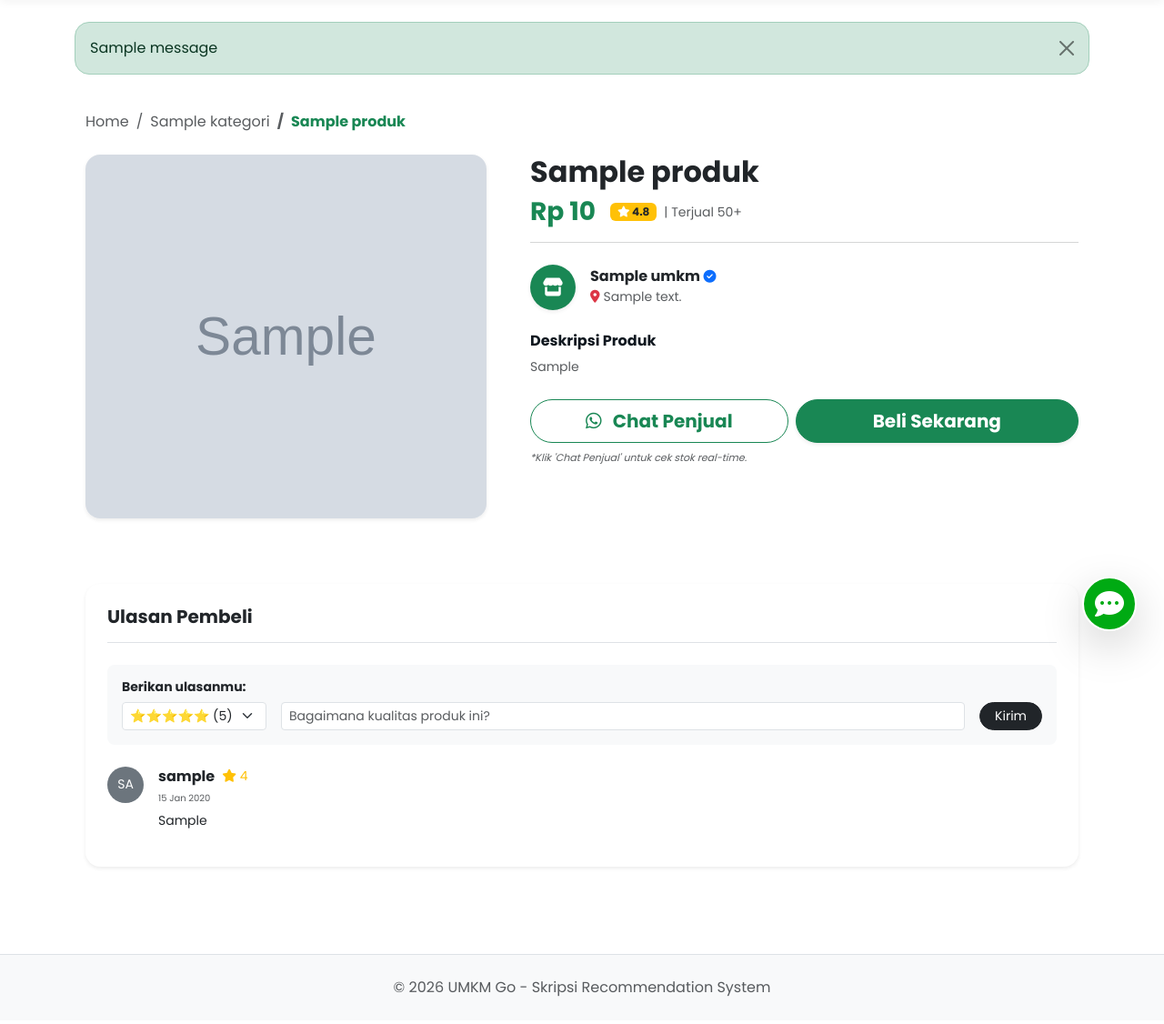
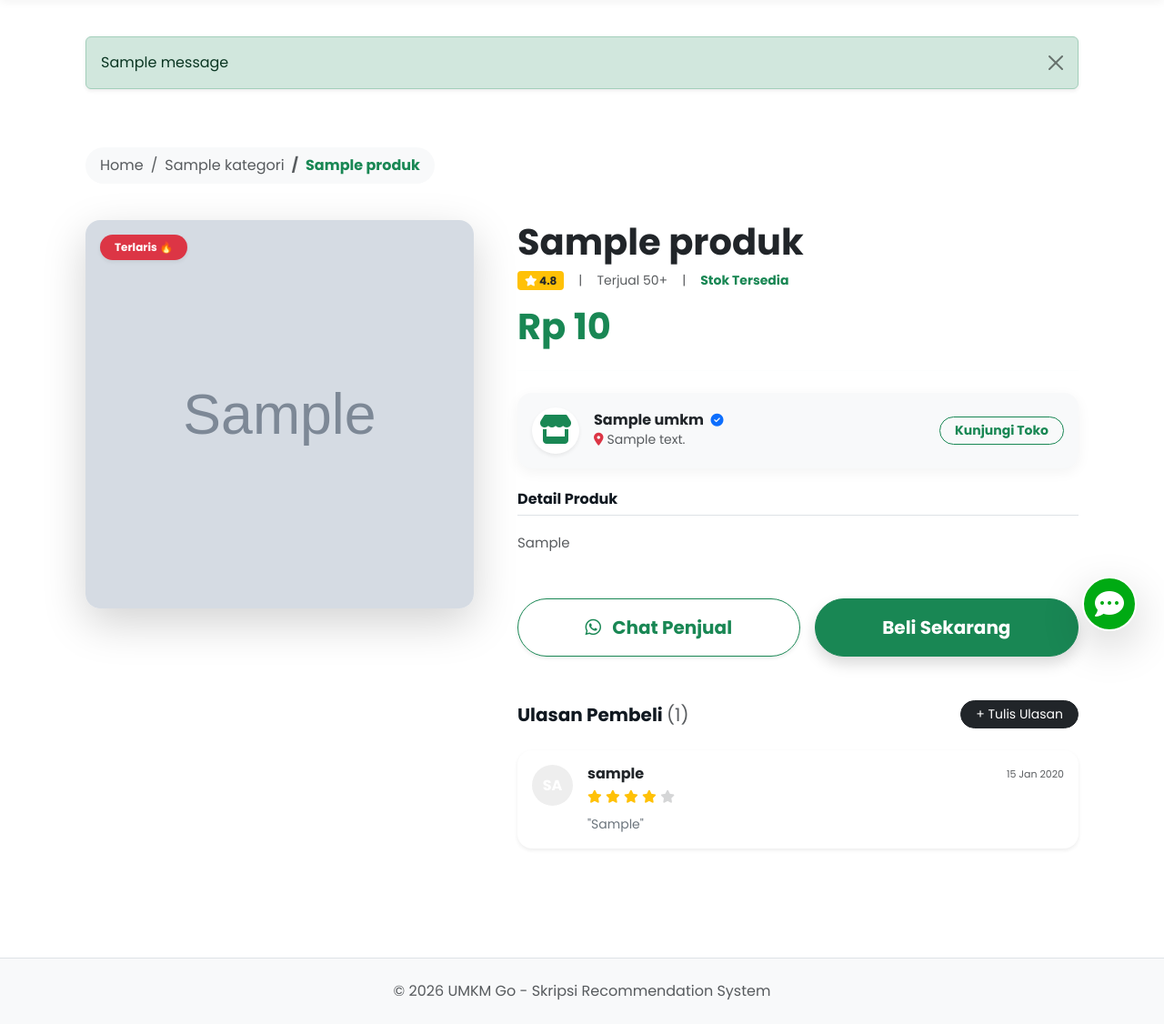
Before and after one commit to sahrulraiya23/go-umkm, a Django app: page /produk/1/ in a window 1280 px wide. Shown: the part 76-1202 px from the top of the page at 91% size. Before the commit the page ends 1172 px from the top, so only its background shows below. Run offline with Django 5.2, Linux system fonts and the light colour scheme; a user stored in the database is signed in; tables that the repository leaves empty hold one stand-in row (values such as "Sample post"); grey boxes marked "Sample" are stand-in pictures; one stand-in notice (Sample message) is shown.

Commit message:
add readme

```diff
--- a/web_rekomendasi/templates/base.html
+++ b/web_rekomendasi/templates/base.html
@@ -131,14 +131,16 @@
     </nav>
 
     <div class="container py-4" style="min-height: 80vh;">
-        {% if messages %}
+{% if messages %}
+        <div class="container mt-3">
             {% for message in messages %}
-                <div class="alert alert-{{ message.tags }} alert-dismissible fade show rounded-4" role="alert">
+                <div class="alert alert-{% if message.tags == 'error' %}danger{% else %}{{ message.tags }}{% endif %} alert-dismissible fade show shadow-sm" role="alert">
                     {{ message }}
                     <button type="button" class="btn-close" data-bs-dismiss="alert" aria-label="Close"></button>
                 </div>
             {% endfor %}
-        {% endif %}
+        </div>
+    {% endif %}
 
         {% block content %}
         {% endblock %}
--- a/web_rekomendasi/templates/detail_produk.html
+++ b/web_rekomendasi/templates/detail_produk.html
@@ -2,126 +2,187 @@
 
 {% block content %}
 
-<div class="container py-4">
+<style>
+    /* Custom Scrollbar untuk Deskripsi */
+    .deskripsi-area {
+        max-height: 300px;
+        overflow-y: auto;
+        padding-right: 10px;
+    }
+    .deskripsi-area::-webkit-scrollbar {
+        width: 6px;
+    }
+    .deskripsi-area::-webkit-scrollbar-thumb {
+        background-color: #ddd;
+        border-radius: 10px;
+    }
 
-    <nav aria-label="breadcrumb" class="mb-4">
-        <ol class="breadcrumb small">
+    /* Sticky Image pada Desktop */
+    @media (min-width: 768px) {
+        .sticky-product {
+            position: sticky;
+            top: 100px;
+            z-index: 10;
+        }
+    }
+</style>
+
+<div class="container py-5">
+
+    <nav aria-label="breadcrumb" class="mb-4 d-none d-md-block">
+        <ol class="breadcrumb small bg-light px-3 py-2 rounded-pill d-inline-flex">
             <li class="breadcrumb-item"><a href="{% url 'dashboard' %}" class="text-decoration-none text-muted">Home</a></li>
             <li class="breadcrumb-item"><a href="#" class="text-decoration-none text-muted">{{ produk.kategori.nama_kategori }}</a></li>
             <li class="breadcrumb-item active text-success fw-bold" aria-current="page">{{ produk.nama_produk|truncatechars:30 }}</li>
         </ol>
     </nav>
 
-    <div class="row">
-        <div class="col-md-5 mb-4">
-            <div class="card border-0 shadow-sm rounded-4 overflow-hidden">
+    <div class="row gx-5">
+        <div class="col-lg-5 mb-5 mb-lg-0">
+            <div class="sticky-product">
+                <div class="card border-0 shadow-lg rounded-4 overflow-hidden position-relative">
                     {% if produk.gambar_produk %}
-                    <img src="{{ produk.gambar_produk.url }}" class="img-fluid w-100" style="object-fit: cover; height: 400px;" alt="{{ produk.nama_produk }}">
+                        <img src="{{ produk.gambar_produk.url }}" class="img-fluid w-100" style="object-fit: cover; aspect-ratio: 1/1;" alt="{{ produk.nama_produk }}">
                     {% else %}
-                    <div class="bg-light d-flex align-items-center justify-content-center text-muted" style="height: 400px;">
-                        <i class="fas fa-image fa-3x"></i>
+                        <div class="bg-light d-flex align-items-center justify-content-center text-muted" style="aspect-ratio: 1/1;">
+                            <i class="fas fa-image fa-4x opacity-25"></i>
                         </div>
                     {% endif %}
-            </div>
-        </div>
 
-        <div class="col-md-7">
-            <div class="ps-md-4">
-                <h2 class="fw-bold text-dark mb-2">{{ produk.nama_produk }}</h2>
-                <div class="d-flex align-items-center mb-3">
-                    <h3 class="text-success fw-bold mb-0 me-3">Rp {{ produk.harga|floatformat:0 }}</h3>
-                    <div class="badge bg-warning text-dark px-2">
-                        <i class="fas fa-star text-white"></i> 4.8 </div>
-                    <span class="text-muted small ms-2">| Terjual 50+</span>
-                </div>
-
-                <hr class="text-muted opacity-25">
-
-                <div class="d-flex align-items-center py-2 mb-3">
-                    <div class="bg-success text-white rounded-circle d-flex align-items-center justify-content-center shadow-sm me-3" style="width: 50px; height: 50px;">
-                        <i class="fas fa-store fa-lg"></i>
-                    </div>
-                    <div>
-                        <h6 class="fw-bold mb-0 text-dark">
-                            {{ produk.umkm.nama_umkm }}
-                            <i class="fas fa-check-circle text-primary small" title="Verified UMKM"></i>
-                        </h6>
-                        <small class="text-muted"><i class="fas fa-map-marker-alt me-1 text-danger"></i>{{ produk.umkm.alamat }}</small>
-                    </div>
-                </div>
-
-                <div class="mb-4">
-                    <h6 class="fw-bold">Deskripsi Produk</h6>
-                    <p class="text-muted small" style="line-height: 1.6; text-align: justify;">
-                        {{ produk.deskripsi|linebreaksbr }}
-                    </p>
-                </div>
-
-                <div class="d-grid gap-2 d-md-flex mt-4">
-                    <a href="https://wa.me/{{ produk.umkm.no_whatsapp }}?text=Halo%20{{ produk.umkm.nama_umkm }},%20saya%20tertarik%20dengan%20produk%20{{ produk.nama_produk }}%20di%20UMKMGo."
-                       target="_blank"
-                       class="btn btn-outline-success btn-lg rounded-pill fw-bold px-4 flex-grow-1">
-                        <i class="fab fa-whatsapp me-2"></i> Chat Penjual
-                    </a>
-
-                    <button class="btn btn-success btn-lg rounded-pill fw-bold px-5 flex-grow-1 shadow-sm">
-                        Beli Sekarang
-                    </button>
-                </div>
-                <small class="text-muted mt-2 d-block fst-italic" style="font-size: 11px;">*Klik 'Chat Penjual' untuk cek stok real-time.</small>
+                    <span class="position-absolute top-0 start-0 m-3 badge bg-danger rounded-pill px-3 py-2 shadow-sm">
+                        Terlaris 🔥
+                    </span>
                 </div>
             </div>
         </div>
 
-    <div class="row mt-5">
-        <div class="col-12">
-            <div class="card border-0 shadow-sm rounded-4 p-4">
-                <h5 class="fw-bold mb-4 border-bottom pb-3">Ulasan Pembeli</h5>
+        <div class="col-lg-7">
+            <div class="mb-4">
+                <h1 class="fw-bold text-dark mb-2 display-6">{{ produk.nama_produk }}</h1>
+                <div class="d-flex align-items-center gap-3 mb-3">
+                    <span class="badge bg-warning text-dark px-2 rounded-1">
+                        <i class="fas fa-star text-white"></i> 4.8
+                    </span>
+                    <span class="text-muted small">|</span>
+                    <span class="text-muted small">Terjual 50+</span>
+                    <span class="text-muted small">|</span>
+                    <span class="text-success small fw-bold">Stok Tersedia</span>
+                </div>
+                <h2 class="text-success fw-bold display-6 mb-0">Rp {{ produk.harga|floatformat:0 }}</h2>
+            </div>
 
+            <hr class="border-light my-4">
+
+            <div class="card border-0 bg-light rounded-4 p-3 mb-4 d-flex flex-row align-items-center">
+                <div class="bg-white p-2 rounded-circle shadow-sm me-3">
+                    <i class="fas fa-store fa-2x text-success"></i>
+                </div>
+                <div class="flex-grow-1">
+                    <h6 class="fw-bold mb-0 text-dark">
+                        {{ produk.umkm.nama_umkm }}
+                        <i class="fas fa-check-circle text-primary small ms-1" title="Official Store"></i>
+                    </h6>
+                    <small class="text-muted"><i class="fas fa-map-marker-alt me-1 text-danger"></i>{{ produk.umkm.alamat }}</small>
+                </div>
+                <a href="#" class="btn btn-sm btn-outline-success rounded-pill fw-bold px-3">Kunjungi Toko</a>
+            </div>
+
+            <div class="mb-5">
+                <h6 class="fw-bold border-bottom pb-2 mb-3">Detail Produk</h6>
+                <div class="text-muted deskripsi-area" style="line-height: 1.8; font-size: 15px;">
+                    {{ produk.deskripsi|linebreaksbr }}
+                </div>
+            </div>
+
+            <div class="d-grid gap-3 d-md-flex align-items-center mb-5">
+                <a href="https://wa.me/{{ produk.umkm.no_whatsapp }}?text=Halo%20{{ produk.umkm.nama_umkm }},%20saya%20tertarik%20dengan%20produk%20{{ produk.nama_produk }}%20di%20UMKMGo."
+                   target="_blank"
+                   class="btn btn-outline-success btn-lg rounded-pill fw-bold px-5 py-3 flex-grow-1 shadow-sm hover-scale">
+                    <i class="fab fa-whatsapp me-2"></i> Chat Penjual
+                </a>
+                <button class="btn btn-success btn-lg rounded-pill fw-bold px-5 py-3 flex-grow-1 shadow hover-scale">
+                    Beli Sekarang
+                </button>
+            </div>
+
+            <div class="mt-5">
+                <div class="d-flex justify-content-between align-items-center mb-4">
+                    <h5 class="fw-bold m-0">Ulasan Pembeli <span class="text-muted fw-normal">({{ semua_ulasan.count }})</span></h5>
                     {% if user.is_authenticated %}
-                <div class="bg-light p-3 rounded-3 mb-4">
-                    <h6 class="fw-bold small mb-2">Berikan ulasanmu:</h6>
+                        <button class="btn btn-sm btn-dark rounded-pill px-3" type="button" data-bs-toggle="collapse" data-bs-target="#formUlasan">
+                            + Tulis Ulasan
+                        </button>
+                    {% endif %}
+                </div>
+
+                <div class="collapse mb-4" id="formUlasan">
+                    <div class="card card-body bg-light border-0 rounded-4">
                         <form method="POST">
                             {% csrf_token %}
-                        <div class="d-flex align-items-center gap-3">
-                            <select name="rating" class="form-select form-select-sm w-auto" required>
-                                <option value="5">⭐⭐⭐⭐⭐ (5)</option>
-                                <option value="4">⭐⭐⭐⭐ (4)</option>
-                                <option value="3">⭐⭐⭐ (3)</option>
-                                <option value="2">⭐⭐ (2)</option>
-                                <option value="1">⭐ (1)</option>
+                            <div class="row g-2 align-items-center">
+                                <div class="col-auto">
+                                    <select name="rating" class="form-select form-select-sm" required>
+                                        <option value="5">⭐⭐⭐⭐⭐</option>
+                                        <option value="4">⭐⭐⭐⭐</option>
+                                        <option value="3">⭐⭐⭐</option>
                                     </select>
-                            <input type="text" name="ulasan" class="form-control form-control-sm" placeholder="Bagaimana kualitas produk ini?" required>
-                            <button type="submit" class="btn btn-dark btn-sm rounded-pill px-3">Kirim</button>
+                                </div>
+                                <div class="col">
+                                    <input type="text" name="ulasan" class="form-control form-control-sm" placeholder="Ceritakan pengalamanmu..." required>
+                                </div>
+                                <div class="col-auto">
+                                    <button type="submit" class="btn btn-success btn-sm rounded-pill px-4">Kirim</button>
+                                </div>
                             </div>
                         </form>
                     </div>
-                {% endif %}
+                </div>
 
-                <div class="review-list">
+                <div class="row g-3">
                     {% for ulasan in semua_ulasan %}
-                    <div class="d-flex mb-3">
-                        <div class="bg-secondary text-white rounded-circle d-flex align-items-center justify-content-center me-3" style="width: 40px; height: 40px; font-size: 14px;">
+                    <div class="col-12">
+                        <div class="card border-0 shadow-sm rounded-4 p-3 h-100">
+                            <div class="d-flex align-items-start">
+                                <div class="bg-gradient-primary text-white rounded-circle d-flex align-items-center justify-content-center me-3 flex-shrink-0"
+                                     style="width: 45px; height: 45px; background: #eee; color: #555; font-weight: bold;">
                                     {{ ulasan.user.username|slice:":2"|upper }}
                                 </div>
-                        <div>
-                            <div class="d-flex align-items-center">
-                                <h6 class="fw-bold mb-0 me-2">{{ ulasan.user.username }}</h6>
-                                <small class="text-warning">
-                                    <i class="fas fa-star"></i> {{ ulasan.rating }}
-                                </small>
+                                <div class="flex-grow-1">
+                                    <div class="d-flex justify-content-between align-items-center mb-1">
+                                        <h6 class="fw-bold mb-0 text-dark">{{ ulasan.user.username }}</h6>
+                                        <span class="text-muted small" style="font-size: 11px;">{{ ulasan.tanggal|date:"d M Y" }}</span>
                                     </div>
-                            <small class="text-muted" style="font-size: 10px;">{{ ulasan.tanggal|date:"d M Y" }}</small>
-                            <p class="text-dark small mt-1 mb-0">{{ ulasan.ulasan }}</p>
+                                    <div class="mb-2">
+                                        {% for i in "12345" %}
+                                            {% if forloop.counter <= ulasan.rating %}
+                                                <i class="fas fa-star text-warning small"></i>
+                                            {% else %}
+                                                <i class="fas fa-star text-muted small opacity-25"></i>
+                                            {% endif %}
+                                        {% endfor %}
                                     </div>
-                    </div>
-                    {% empty %}
-                        <p class="text-center text-muted py-3">Belum ada ulasan. Jadilah yang pertama!</p>
-                    {% endfor %}
+                                    <p class="text-secondary small mb-0" style="line-height: 1.5;">"{{ ulasan.ulasan }}"</p>
                                 </div>
                             </div>
                         </div>
                     </div>
+                    {% empty %}
+                        <div class="col-12 text-center py-5 bg-light rounded-4">
+                            <i class="fas fa-comment-slash fa-2x text-muted mb-3 opacity-50"></i>
+                            <p class="text-muted mb-0">Belum ada ulasan untuk produk ini.</p>
+                        </div>
+                    {% endfor %}
+                </div>
 
             </div>
+
+        </div>
+    </div>
+</div>
+
+<style>
+    .hover-scale { transition: transform 0.2s; }
+    .hover-scale:hover { transform: scale(1.02); }
+</style>
+
 {% endblock %}
```
Also changed, not shown: README.md (added). Lines whose indentation alone changed are shown as unchanged.
